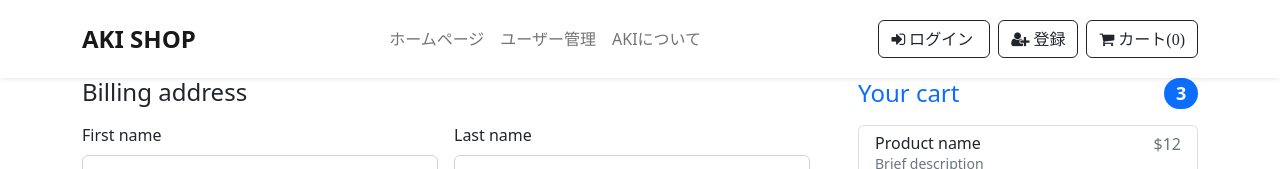
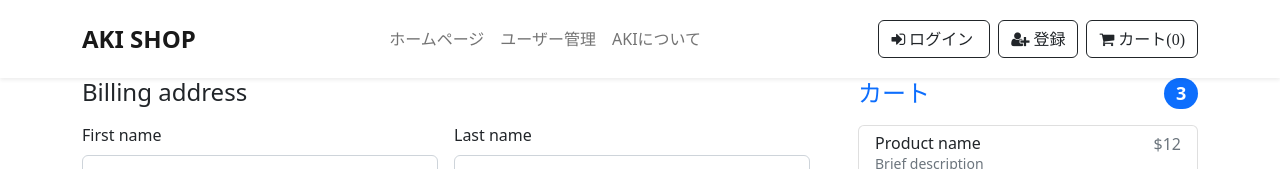
Before and after one commit to HieuFoden/Emart-ReactJS, a React (Create React App) app: page /checkout in a window 1280 px wide. Shown: the top 169 px of the page. Built offline with nearby package versions, Linux system fonts and the light colour scheme.

Commit message:
cart-checkoutcart-1412

```diff
--- a/src/component/Checkout/Checkout.js
+++ b/src/component/Checkout/Checkout.js
@@ -4,7 +4,7 @@
             <div class="row g-5">
                 <div class="col-md-5 col-lg-4 order-md-last">
                     <h4 class="d-flex justify-content-between align-items-center mb-3">
-                        <span class="text-primary">Your cart</span>
+                        <span class="text-primary">カート</span>
                         <span class="badge bg-primary rounded-pill">3</span>
                     </h4>
                     <ul class="list-group mb-3">
```
